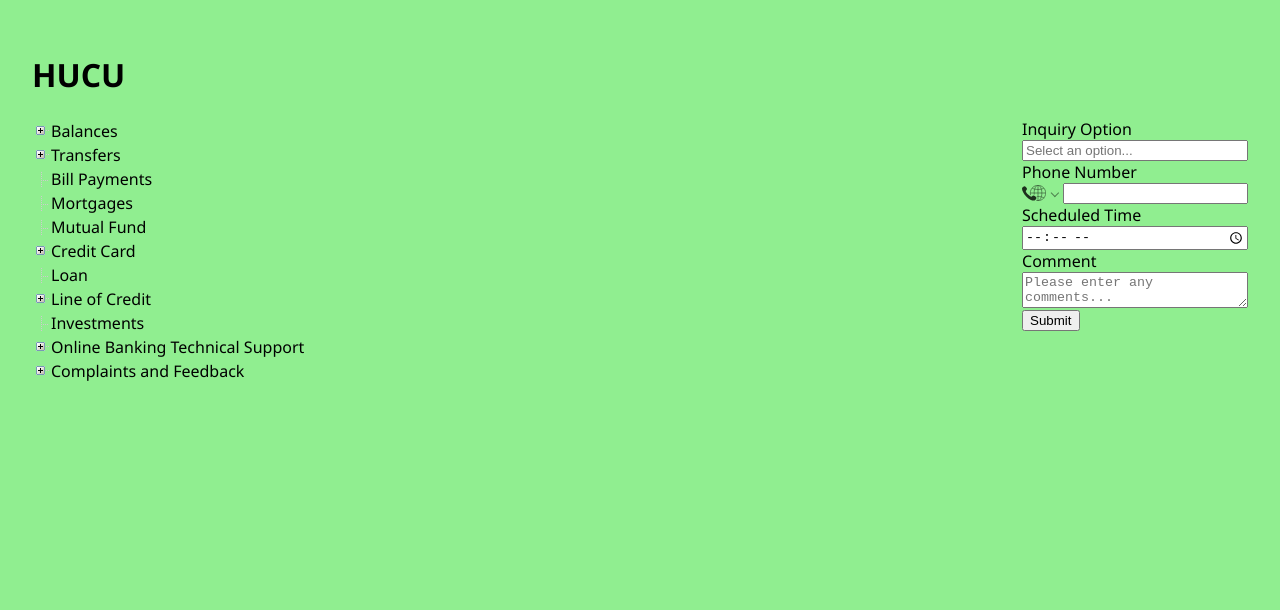
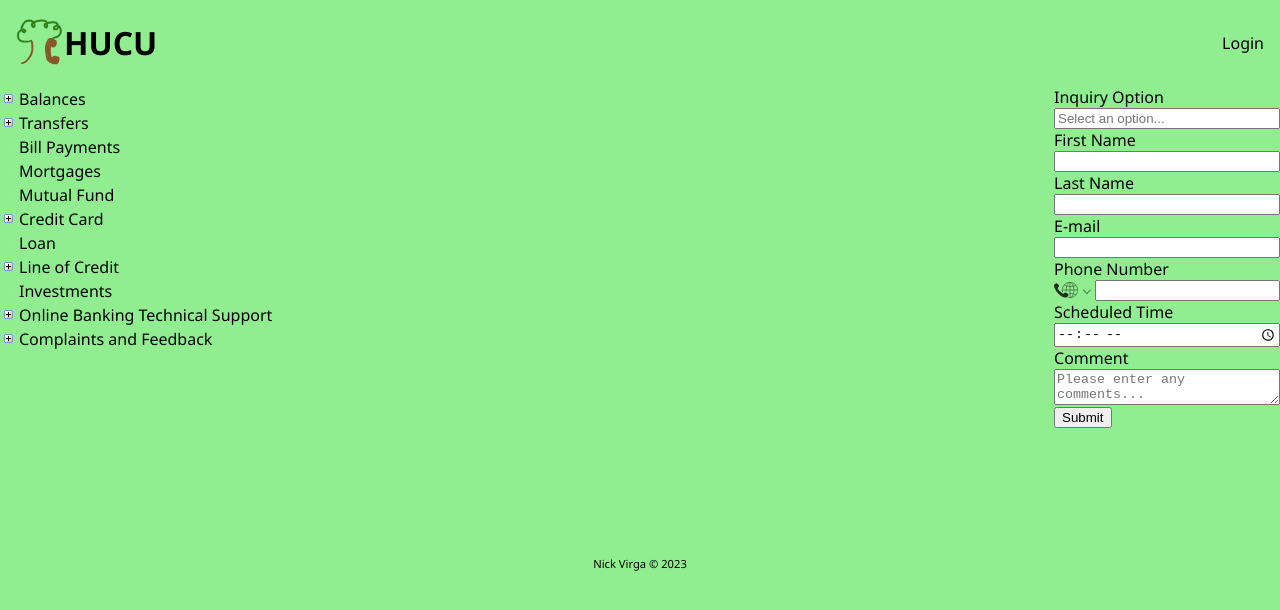
Before and after one commit to NickVirga/hucu, a React (Create React App) app: page / in a window 1280 px wide. Shown: the top 610 px of the page. Built offline with nearby package versions, Linux system fonts and the light colour scheme.

Commit message:
user auth added for user login

```diff
--- a/src/App.js
+++ b/src/App.js
@@ -1,24 +1,115 @@
-import './App.scss';
+import "./App.scss";
 import { BrowserRouter, Routes, Route } from "react-router-dom";
+import { useState, useEffect } from "react";
+import { urlLogin, urlSignup, urlUsers } from "./utils/api-utils";
+import axios from "axios";
 
 import Header from "./components/Header/Header";
 import Footer from "./components/Footer/Footer";
-import InquiryPage from "./pages/InquiryPage/InquiryPage"
-import TicketStatusPage from "./pages/TicketStatusPage/TicketStatusPage"
-import OrganizationPage from "./pages/OrganizationPage/OrganizationPage"
+import SignupLoginModal from "./components/SignupLoginModal/SignupLoginModal";
+import InquiryPage from "./pages/InquiryPage/InquiryPage";
+import TicketStatusPage from "./pages/TicketStatusPage/TicketStatusPage";
+import OrganizationPage from "./pages/OrganizationPage/OrganizationPage";
 import NotFoundPage from "./pages/NotFoundPage/NotFoundPage";
 
 function App() {
+  const [showLoginModal, setShowLoginModal] = useState(false);
+  const [loginSignupMode, setLoginSignupMode] = useState(false);
+  const [isLoggedIn, setIsLoggedIn] = useState(!!sessionStorage.authToken);
+  const [userInfo, setUserInfo] = useState({});
+
+  const handleLogin = (e) => {
+    axios
+      .post(urlLogin(), {
+        username: e.target.username.value,
+        password: e.target.password.value,
+      })
+      .then((response) => {
+        sessionStorage.authToken = response.data.token;
+        setIsLoggedIn(true);
+        setShowLoginModal(false);
+      })
+      .catch((err) => {
+        console.log(err);
+      });
+  };
+
+  const handleSignup = (e) => {
+    axios
+      .post(urlSignup(), {
+        username: e.target.username.value,
+        password: e.target.password.value,
+        first_name: e.target.first_name.value,
+        last_name: e.target.last_name.value,
+        phone_number: e.target.phone_number.value,
+        email: e.target.email.value,
+      })
+      .then((response) => {
+        console.log(response);
+      })
+      .catch((err) => {
+        console.log(err);
+      });
+  };
+
+  useEffect(() => {
+    if (!isLoggedIn) {
+      return;
+    }
+
+    axios.get(urlUsers(), {
+      headers: {
+        Authorization: `Bearer ${sessionStorage.authToken}`
+      }
+    }).then(resp => {
+      setUserInfo(resp.data[0])
+    })
+
+  }, [isLoggedIn])
+
+  const closeModalClickHandler = () => {
+    setShowLoginModal(false);
+  };
+
+  const loginSignupSubmitHandler = (e) => {
+    e.preventDefault();
+
+    if (loginSignupMode) {
+      // handleSignup(e);
+    } else {
+      handleLogin(e);
+    }
+  };
+
+  const loginoutClickHandler = (e) => {
+    if (isLoggedIn) {
+      sessionStorage.removeItem("authToken");
+      setUserInfo({});
+      setIsLoggedIn(false);
+    } else {
+      setShowLoginModal(true);
+    }
+  };
+
   return (
     <BrowserRouter>
-      <Header />
+      <Header loginoutClickHandler={loginoutClickHandler} isLoggedIn={isLoggedIn} username={userInfo.username} />
+      {showLoginModal && <SignupLoginModal
+        closeModalClickHandler={closeModalClickHandler}
+        loginSignupMode={loginSignupMode}
+        loginSignupSubmitHandler={loginSignupSubmitHandler}
+        toggleLoginSignupMode={()=>{setLoginSignupMode(!loginSignupMode)}}
+      />}
       <Routes>
-        <Route path="/" element={<InquiryPage />} />
+        <Route path="/" element={<InquiryPage userInfo={userInfo} />} />
         {/* <Route path="/inquiries" element={<InquiryPage />} />
         <Route path="/inquiries/:inquiryId" element={<InquiryPage />} /> */}
         <Route path="/tickets/:ticketId" element={<TicketStatusPage />} />
         <Route path="/organization" element={<OrganizationPage />} />
-        <Route path="/organization/:organizationId" element={<OrganizationPage />} />
+        <Route
+          path="/organization/:organizationId"
+          element={<OrganizationPage />}
+        />
         <Route path="*" element={<NotFoundPage />} />
       </Routes>
       <Footer />
--- a/src/App.scss
+++ b/src/App.scss
@@ -3,7 +3,7 @@
 
 body {
     margin: 0;
-    padding: 2rem;
+    // padding: 2rem;
     font-family: 'Segoe UI', Tahoma, Geneva, Verdana, sans-serif;
     background-color: lightgreen;
 }
--- a/src/components/Footer/Footer.js
+++ b/src/components/Footer/Footer.js
@@ -1,7 +1,11 @@
-import './Footer.scss';
+import "./Footer.scss";
 
 function Footer() {
-  return
+  return (
+    <div className="footer__container">
+      <span className="footer__content">Nick Virga © 2023</span>
+    </div>
+  );
 }
 
 export default Footer;
--- a/src/components/Footer/Footer.scss
+++ b/src/components/Footer/Footer.scss
@@ -0,0 +1,14 @@
+
+.footer {
+
+    &__container {
+        display: flex;
+        justify-content: center;
+        padding-top: 8rem;
+    }
+
+    &__content {
+        font-size: 0.7rem;
+    }
+
+}
--- a/src/components/Header/Header.js
+++ b/src/components/Header/Header.js
@@ -1,11 +1,24 @@
-import './Header.scss';
+import "./Header.scss";
+import logo from "../../assets/logos/hucu-logo.svg";
+import { Link } from "react-router-dom";
 
-function Header() {
-  return <div className="header__container">
-    <h1 className='header__title'>HUCU</h1>
-    <div className="header__tree-container"></div>
-    <div className="header__request-container"></div>
-  </div>
+function Header({ loginoutClickHandler, isLoggedIn, username }) {
+  return (
+    <div className="header__container">
+      <Link className="header__logo-link" to="/">
+        <div className="header__logo">
+          <img className="header__logo-image" src={logo}></img>
+          <h1 className="header__title">HUCU</h1>
+        </div>
+      </Link>
+      <div className="header__login-container">
+        {isLoggedIn && <span>{username} |</span>}
+        <span className="header__loginout" onClick={loginoutClickHandler}>
+          {isLoggedIn ? "Logout" : "Login"}
+        </span>
+      </div>
+    </div>
+  );
 }
 
 export default Header;
--- a/src/components/Header/Header.scss
+++ b/src/components/Header/Header.scss
@@ -1,7 +1,42 @@
+.header {
+  &__container {
+    display: flex;
+    justify-content: space-between;
+    align-items: center;
+    padding: 0 1rem;
+  }
 
-.header {
+  &__logo-link {
+    text-decoration: none;
+  }
 
-    &__title {
-        user-select: none;
+  &__logo {
+    display: flex;
+    align-items: center;
+    color: black;
+  }
+
+  &__title {
+    user-select: none;
+  }
+
+  &__logo-image {
+    height: 3rem;
+    width: 3rem;
+    user-select: none;
+  }
+
+  &__login-container {
+    display: flex;
+  }
+
+  &__loginout {
+    cursor: pointer;
+    user-select: none;
+    padding-left: 0.4rem;
+
+    &:hover {
+      text-decoration: underline;
     }
+  }
 }
--- a/src/components/SignupLoginModal/SignupLoginModal.js
+++ b/src/components/SignupLoginModal/SignupLoginModal.js
@@ -0,0 +1,69 @@
+import "./SignupLoginModal.scss";
+import { ReactComponent as CloseIcon } from "../../assets/icons/close-circle-svgrepo-com.svg";
+
+function SignupLoginModal({
+  closeModalClickHandler,
+  loginSignupMode,
+  loginSignupSubmitHandler,
+  toggleLoginSignupMode,
+}) {
+  return (
+    <div className="signup-login__container" onClick={closeModalClickHandler}>
+      <form
+        className="signup-login__form"
+        onClick={(e) => e.stopPropagation()}
+        onSubmit={loginSignupSubmitHandler}
+      >
+        <CloseIcon
+          className="signup-login__close-btn"
+          onClick={closeModalClickHandler}
+        />
+        <div className="signup-login__username">
+          <label>Username:</label>
+          <input name="username"></input>
+        </div>
+
+        <div className="signup-login__password">
+          <label>Password:</label>
+          <input name="password"></input>
+        </div>
+
+        {loginSignupMode && (
+          <div className="signup-login__first-name">
+            <label>First Name:</label>
+            <input></input>
+          </div>
+        )}
+        {loginSignupMode && (
+          <div className="signup-login__last-name">
+            <label>Last Name:</label>
+            <input></input>
+          </div>
+        )}
+        {loginSignupMode && (
+          <div className="signup-login__phone-number">
+            <label>Phone Number:</label>
+            <input></input>
+          </div>
+        )}
+        {loginSignupMode && (
+          <div className="signup-login__email">
+            <label>E-mail:</label>
+            <input></input>
+          </div>
+        )}
+        <button className="signup-login__submit-btn" type="submit">
+          {loginSignupMode ? "Sign up" : "Login"}
+        </button>
+        <span
+          className="signup-login__switch-mode"
+          onClick={toggleLoginSignupMode}
+        >
+          {loginSignupMode ? "Login" : "Sign up"}
+        </span>
+      </form>
+    </div>
+  );
+}
+
+export default SignupLoginModal;
--- a/src/pages/InquiryPage/InquiryPage.js
+++ b/src/pages/InquiryPage/InquiryPage.js
@@ -3,12 +3,24 @@ import Tree from "rc-tree";
 import "rc-tree/assets/index.css";
 import PhoneInput from "react-phone-number-input";
 import "react-phone-number-input/style.css";
-import { useState } from "react";
+import { useState, useEffect } from "react";
+import axios from "axios";
+import { urlAllTickets } from "../../utils/api-utils";
+import { useNavigate } from "react-router-dom";
 
-function InquiryPage() {
+function InquiryPage({ userInfo }) {
+  const navigate = useNavigate();
   const [formData, setFormData] = useState({});
-  // const [phoneNumDecorated, setPhoneNumDecorated] = useState("");
 
+  useEffect(() => {
+    setFormData({
+      ...formData,
+      client_first_name: userInfo.first_name,
+      client_last_name: userInfo.last_name,
+      client_email: userInfo.email,
+      client_phone_number: userInfo.phone_number,
+    });
+  }, [userInfo]);
 
   const treeData = [
     {
@@ -145,24 +157,51 @@ function InquiryPage() {
 
   const selectHandler = (selectedKeys, { node }) => {
     console.log(node);
-    setFormData({ ...formData, ["inquiryOption"]: node.title });
+    setFormData({ ...formData, inquiry_option: node.title });
   };
 
   const handleFormSubmit = (event) => {
     event.preventDefault();
-    console.log(formData);
+
+    const reqBody = (({
+      inquiry_option,
+      client_first_name,
+      client_last_name,
+      client_phone_number,
+      client_email,
+      client_notes,
+      scheduled_at
+    }) => ({
+      inquiry_option,
+      client_first_name,
+      client_last_name,
+      client_phone_number,
+      client_email,
+      client_notes,
+      scheduled_at,
+    }))(formData);
+
+    reqBody.status="Open"
+
+    axios
+      .post(urlAllTickets(), reqBody)
+      .then((response) => {
+        navigate(`/tickets/${response.data[0].id}`)
+      })
+      .catch((err) => {
+        console.log(err);
+      });
   };
 
   const handleInputChange = (event) => {
-
     const { name, value } = event.target;
+    console.log(value);
     setFormData({ ...formData, [name]: value });
-
   };
 
   const handlePhoneNumChange = (event) => {
-    setFormData({ ...formData, ["phoneNumber"]: event });
-  }
+    setFormData({ ...formData, client_phone_number: event });
+  };
 
   return (
     <div className="inquiries__container">
@@ -181,10 +220,49 @@ function InquiryPage() {
           <input
             type="text"
             id="inquiryOption"
-            name="inquiryOption"
+            name="inquiry_option"
             placeholder="Select an option..."
-            value={formData.inquiryOption}
+            value={formData.inquiry_option}
             className="inquiries__form-option-input"
+            onChange={handleInputChange}
+          ></input>
+        </div>
+        <div className="inquiries__form-field">
+          <label className="inquiries__form-label" htmlFor="firstName">
+            First Name
+          </label>
+          <input
+            type="text"
+            id="firstName"
+            name="client_first_name"
+            value={formData.client_first_name}
+            className="inquiries__form-first-name-input"
+            onChange={handleInputChange}
+          ></input>
+        </div>
+        <div className="inquiries__form-field">
+          <label className="inquiries__form-label" htmlFor="lastName">
+            Last Name
+          </label>
+          <input
+            type="text"
+            id="lastName"
+            name="client_last_name"
+            value={formData.client_last_name}
+            className="inquiries__form-last-name-input"
+            onChange={handleInputChange}
+          ></input>
+        </div>
+        <div className="inquiries__form-field">
+          <label className="inquiries__form-label" htmlFor="email">
+            E-mail
+          </label>
+          <input
+            type="text"
+            id="email"
+            name="client_email"
+            value={formData.client_email}
+            className="inquiries__form-email-input"
             onChange={handleInputChange}
           ></input>
         </div>
@@ -194,8 +272,8 @@ function InquiryPage() {
           </label>
           <PhoneInput
             id="phoneNumber"
-            name="phoneNumber"
-            value={formData.phoneNumber}
+            name="client_phone_number"
+            value={formData.client_phone_number}
             onChange={handlePhoneNumChange}
           ></PhoneInput>
         </div>
@@ -206,10 +284,10 @@ function InquiryPage() {
           <input
             type="time"
             id="scheduledTime"
-            name="scheduledTime"
+            name="scheduled_at"
             min="07:00"
             max="19:00"
-            value={formData.scheduledTime}
+            value={formData.scheduled_at}
             className="inquiries__form-phone-input"
             onChange={handleInputChange}
           ></input>
@@ -221,7 +299,7 @@ function InquiryPage() {
           <textarea
             className="inquiries__form-comment-input"
             id="comment"
-            name="comment"
+            name="client_notes"
             placeholder="Please enter any comments..."
             maxLength="100"
             value={formData.comment}
--- a/src/pages/OrganizationPage/OrganizationPage.js
+++ b/src/pages/OrganizationPage/OrganizationPage.js
@@ -331,10 +331,6 @@ function OrganizationPage() {
             <span>Closed At: </span>
             <span>{ticket.closed_at}</span>
           </div>
-          <div className="organization__closed-at-detail">
-            <span>Closed At: </span>
-            <span>{ticket.closed_at}</span>
-          </div>
           <div className="organization__agent-list">
           <span>Assigned Agent: </span>
             <select value={ticket.agent_id} onChange={handleAgentChange}>
--- a/src/pages/TicketStatusPage/TicketStatusPage.js
+++ b/src/pages/TicketStatusPage/TicketStatusPage.js
@@ -11,7 +11,11 @@ function TicketStatusPage() {
 
   useEffect(() => {
     axios
-      .get(urlTicketById(ticketId))
+      .get(urlTicketById(ticketId), {
+        headers: {
+          Authorization: `Bearer ${sessionStorage.authToken}`,
+        },
+      })
       .then((response) => {
         setTicket(response.data);
       })
```
Also changed, not shown: src/components/SignupLoginModal/SignupLoginModal.scss (+55 -0 lines), src/utils/api-utils.js (+12 -0 lines), src/assets/logos/hucu-logo.svg (added).
